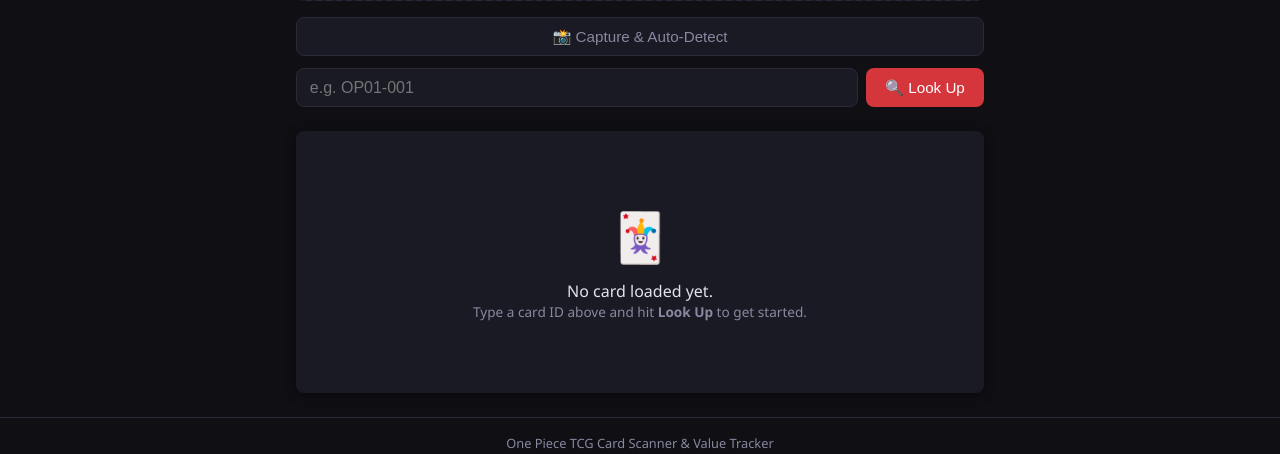
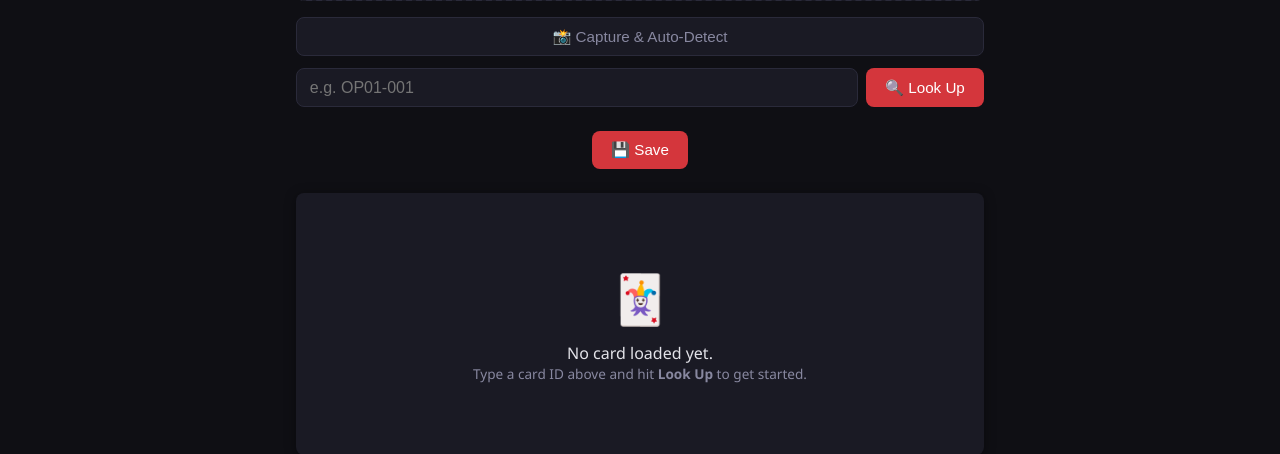
Before and after one commit to RenoMG/one-piece-tcg-scanner, a Flask app: page / in a window 1280 px wide. Shown: the part 614-1068 px from the top of the page. Run offline with Flask 3, Linux system fonts and the light colour scheme.

Commit message:
add save button to UI

```diff
--- a/static/style.css
+++ b/static/style.css
@@ -108,6 +108,20 @@ main {
   border-color: var(--clr-accent);
 }
 
+/* ===== SAVE SECTION ===== */
+.save-section {
+  display: flex;
+  flex-direction: list;
+  justify-content: center;
+  gap: 1rem;
+}
+
+.scanner-controls {
+  display: flex;
+  flex-direction: column;
+  gap: 0.75rem;
+}
+
 /* ===== BUTTONS ===== */
 .btn {
   padding: 0.6rem 1.2rem;
@@ -138,6 +152,16 @@ main {
 }
 
 .btn-lookup:hover {
+  background: var(--clr-accent-hover);
+}
+
+.btn-save {
+  background: var(--clr-accent);
+  color: #fff;
+  white-space: nowrap;
+}
+
+.btn-save:hover {
   background: var(--clr-accent-hover);
 }
 
--- a/templates/index.html
+++ b/templates/index.html
@@ -38,6 +38,13 @@
       />
       <button type="submit" class="btn btn-lookup">🔍 Look Up</button>
     </form>
+  </div>
+</section>
+
+<!-- ========== SAVE SECTION ========== -->
+<section class="save-section">
+  <div class="save-controls">
+    <button type="submit" class="btn btn-save">💾 Save</button>
   </div>
 </section>
 
```
